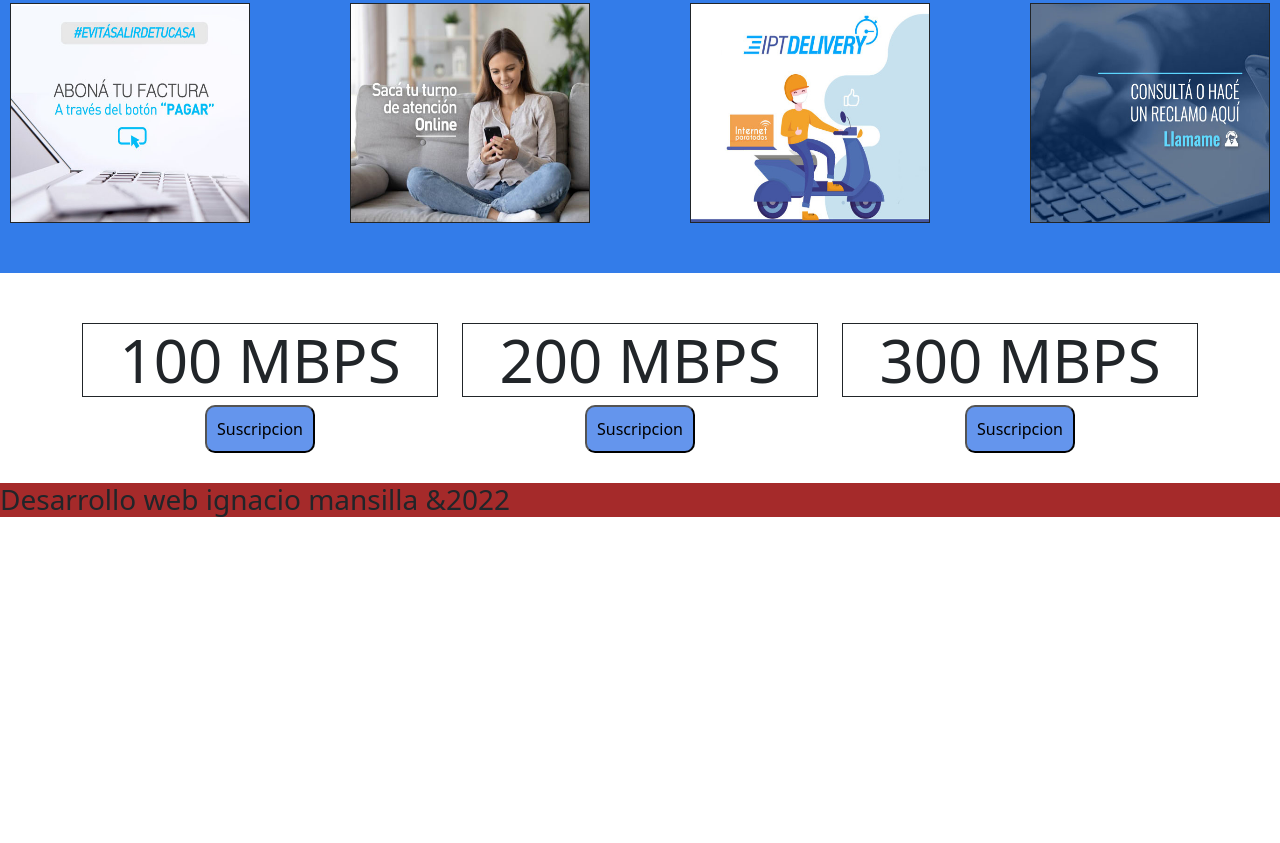
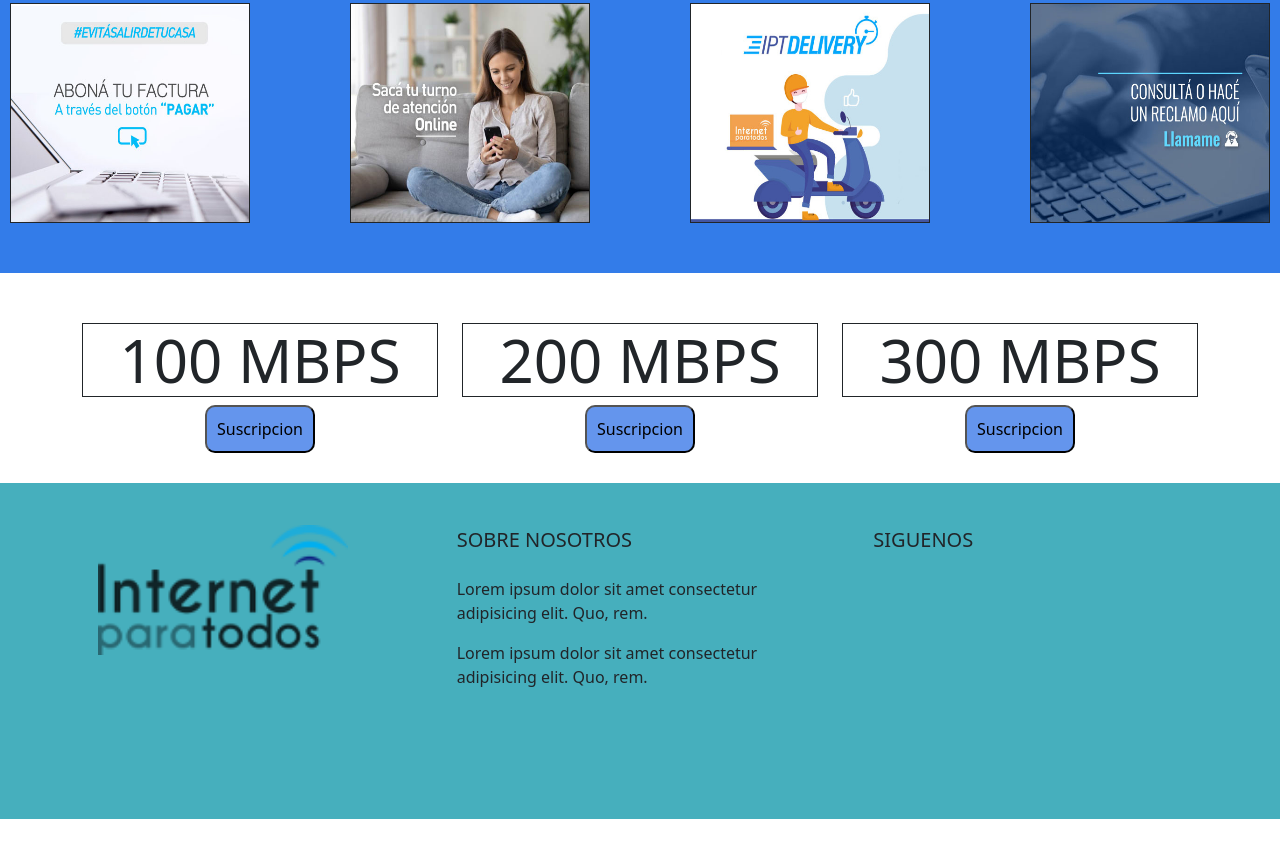
Before and after one commit to NachoMansilla41/Entraga-Final-ignacio-mansilla, a plain HTML site: page index.html in a window 1280 px wide. Shown: the part 481-1324 px from the top of the page. Before the commit the page ends 1030 px from the top, so only its background shows below. Drawn offline with nearby package versions, Linux system fonts and the light colour scheme.

Commit message:
modificacion1

```diff
--- a/css/stilos.css
+++ b/css/stilos.css
@@ -17,6 +17,7 @@ img{
 
 .contenedormini{
     display: flex;
+    flex-wrap: nowrap;
   margin:auto ;
   width: 100%;
   justify-content: space-around;
@@ -24,6 +25,14 @@ img{
   margin-bottom: 50px;
 
 }
+@media screen and (max-whidth:800px) {
+    .contenedormini{
+        width: 100%;
+        grid-template-columns: repeat(1, 1fr);
+        grid-gap: 30px;
+        padding: 35px 0px;
+    }
+    }
 
 
 .column{
@@ -34,6 +43,9 @@ img{
     width: 100%;
 }
 
+
+
+
 .column img{
     width: 15rem;
     height: 220px;
@@ -42,10 +54,17 @@ img{
    }
 
 
+
+
 .minipublididad{
+    display: grid;
+    grid-template-columns: repeat(4, 1fr);
     border: 1px solid;
 
 }
+
+
+
 
 
 
@@ -80,9 +99,40 @@ h2{  display: flex;
 
 /* footer*/
   .piepagina{
-    margin-top: 30px ;
-    background-color: brown;
+    width: 100%;
+    margin-top: 30px;
+    background-color: rgb(70, 175, 189);
   }
+
+.piepagina .grupo-1{
+    width: 100%;
+    max-width: 1200px;
+    margin: auto;
+    display: grid;
+    grid-template-columns: repeat(3, 1fr);
+    grid-gap:50px ;
+    padding: 45px 0px;
+
+}
+
+.piepagina .grupo-1 .box figure{
+    width: 100%;
+    height: 10%;
+    display: flex;
+    justify-content: center;
+    align-items: center;
+}
+
+
+.piepagina .grupo-1 .box figure img{
+    width: 250px;
+    margin-top: 100px;
+}
+
+.piepagina .grupo-1 .box h3{
+    margin-bottom: 25px;
+    font-size: 20px;
+}
 
 
 
@@ -90,5 +140,4 @@ h2{  display: flex;
 h4{
    margin: auto;
 padding-top: 15px;
-
 }
--- a/index.html
+++ b/index.html
@@ -141,7 +141,26 @@
 <section>
 
       <footer class="piepagina">
-        <h3>Desarrollo web ignacio mansilla &2022</h3>
+        <div class="grupo-1">
+          <div class="box">
+           <figure>
+            <a href="#"> <img src="img/logo.png" alt="Logo de empresa"></a>
+           </figure>
+          </div>
+          <div class="box">
+            <h3>SOBRE NOSOTROS</h3>
+            <p>Lorem ipsum dolor sit amet consectetur adipisicing elit. Quo, rem.</p>
+
+            <p>Lorem ipsum dolor sit amet consectetur adipisicing elit. Quo, rem.</p>
+          </div>
+
+          <div class="box">
+            <h3>SIGUENOS</h3>
+            <div class="red-social">
+              <a href="#" class="fa fa-facebook"></a>
+            </div>
+          </div>
+        </div>
     </footer>
 
 </section>
```
